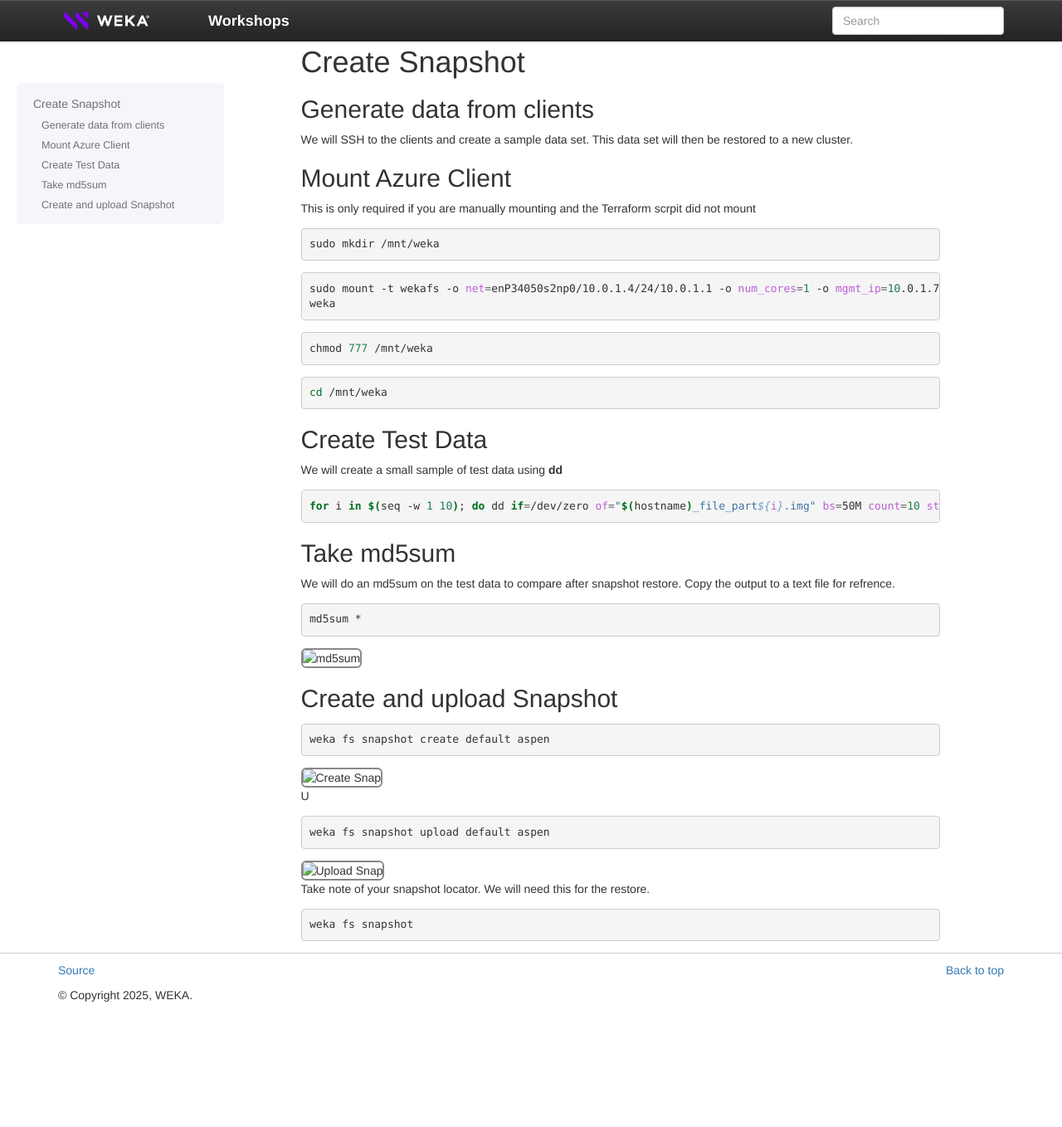
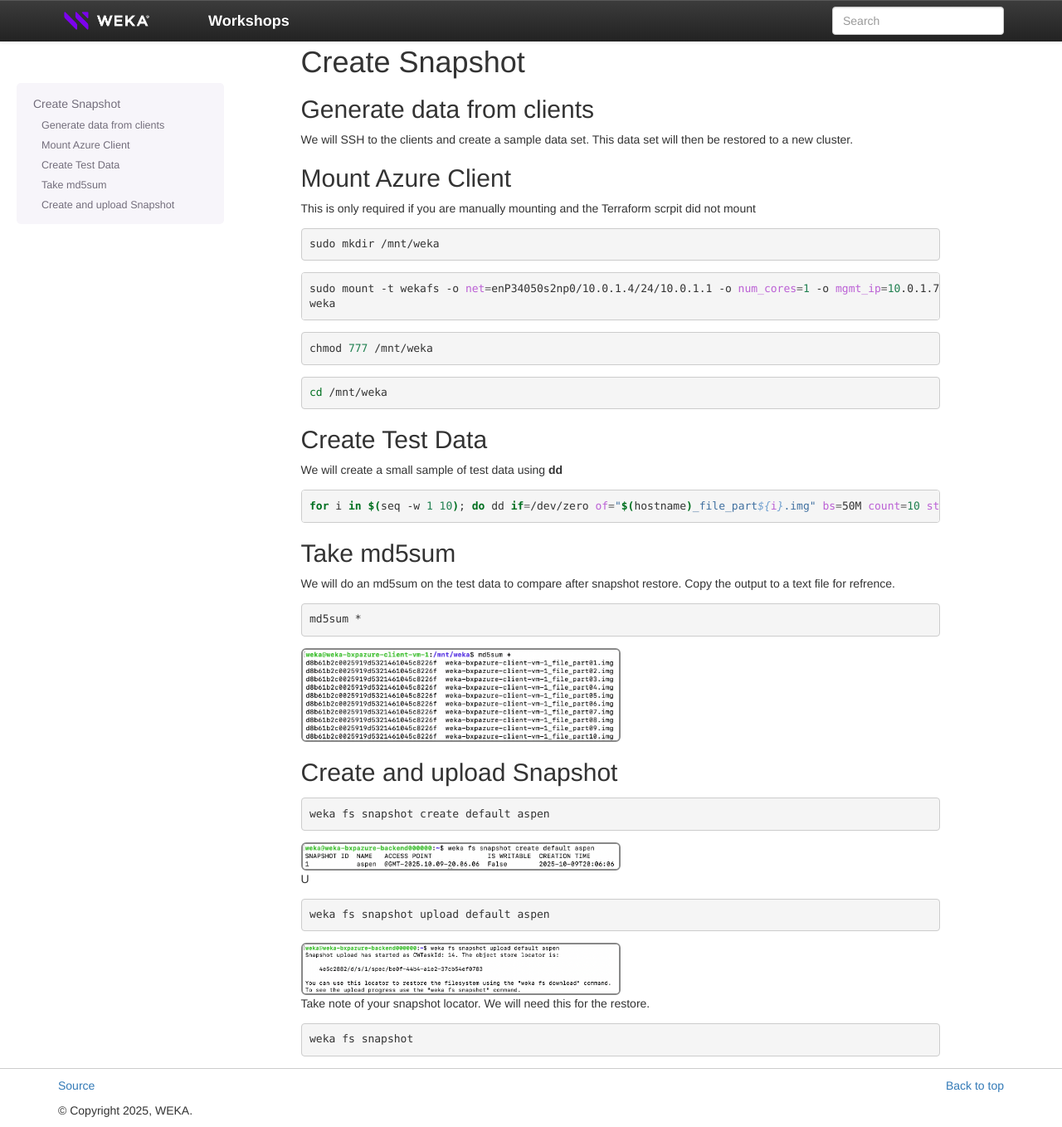
Before and after one commit to bmp-dot/template, a Sphinx documentation site: the page built from source/create_snapshot/create_snapshot.md, in a window 1280 px wide and 1358 px high. Shown: the whole window at 83% size. Built offline with Sphinx 7.4.7, drawn with Linux system fonts in a browser that asks for light colours.

Commit message:
add border to shell

````diff
--- a/source/_static/custom.css
+++ b/source/_static/custom.css
@@ -51,3 +51,8 @@
   max-height: 90vh;
   z-index: 1000;
 }
+
+img.bordered {
+  border: 2px solid #888;
+  border-radius: 6px;
+}
--- a/source/create_snapshot/create_snapshot.md
+++ b/source/create_snapshot/create_snapshot.md
@@ -38,14 +38,22 @@
 md5sum *
 ```
 
-<img src="./images/md5sum.png" alt="md5sum" style="border:2px solid #888; border-radius:6px;">
+```{image} ./images/md5sum.png
+:width: 50%
+:class: bordered
+:alt: md5sum
+```
 
 ### Create and upload Snapshot
 
 ```bash
 weka fs snapshot create default aspen
 ```
-<img src="./images/create_snap.png" alt="Create Snap" style="border:2px solid #888; border-radius:6px;">
+```{image} ./images/create_snap.png
+:width: 50%
+:class: bordered
+:alt: Create Snap
+```
 
 
 U
@@ -53,7 +61,11 @@
 weka fs snapshot upload default aspen
 ```
 
-<img src="./images/upload_snap.png" alt="Upload Snap" style="border:2px solid #888; border-radius:6px;">
+```{image} ./images/upload_snap.png
+:width: 50%
+:class: bordered
+:alt: Upload Snap
+```
 
 Take note of your snapshot locator.  We will need this for the restore.
 
````
